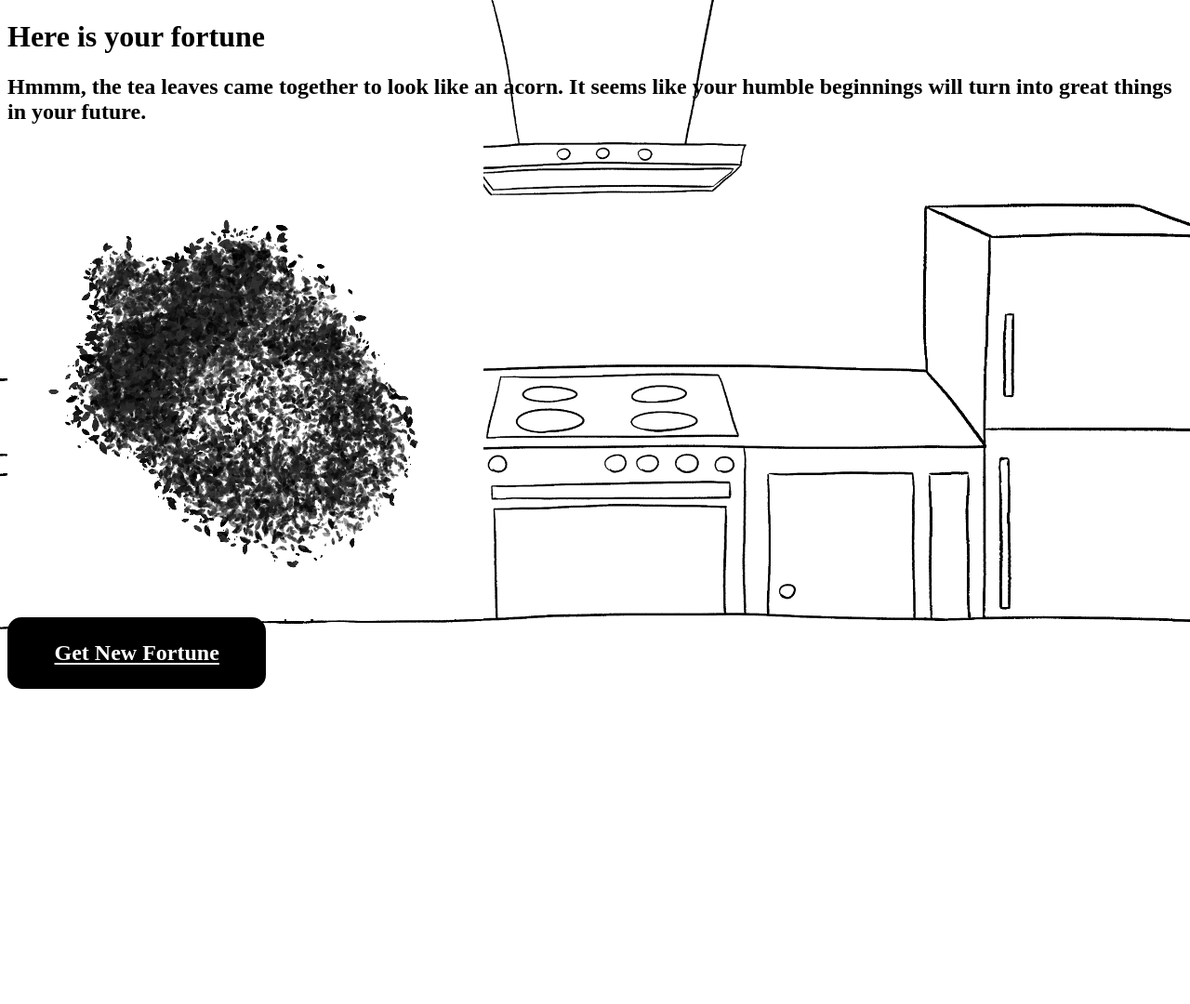
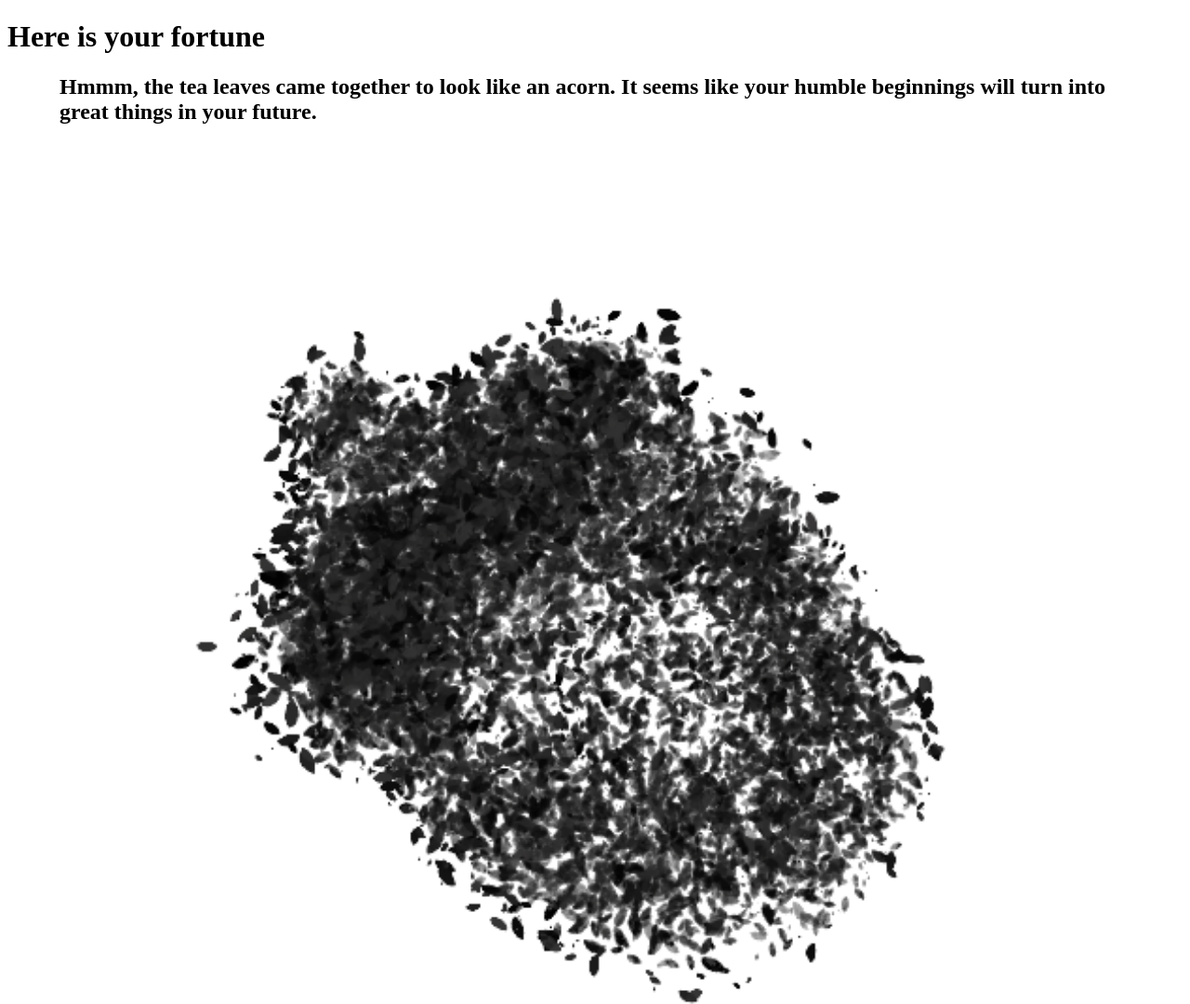
Before and after one commit to cse110-sp23-group18/cse110-sp23-group18, a website: page source/frame5.html in a window 1280 px wide. Shown: the top 1080 px of the page at 93% size. Before the commit the page ends 800 px from the top, so only its background shows below. Drawn offline with Linux system fonts and the light colour scheme.

Commit message:
Adjusted styling for frame 5

```diff
--- a/source/assets/styles/frame2.css
+++ b/source/assets/styles/frame2.css
@@ -4,7 +4,6 @@ Description: Styling specific for mobile
 */
 @media (max-width: 768px) {
     .teapot img {
-        position: sticky;
         position: relative;
         max-width: 30%;
         left: 145px;
@@ -22,7 +21,6 @@ Description: Styling specific for mobile
         position: sticky;
         left: 20vw;
         height: auto;
-
     }
 
     a {
@@ -51,6 +49,9 @@ Description: Styling specific for desktop and mobile
 .teacup img:hover {
     transform: scale(1.15);
 }
+.teapot img:hover {
+    transform: scale(1.15);
+}
 
 /*
 Description: Styling specific for desktop
--- a/source/assets/styles/frame5.css
+++ b/source/assets/styles/frame5.css
@@ -3,14 +3,13 @@ Description: Styling specific for mobile
 */
 @media (max-width: 768px) {
     h1 {
-        padding: 10px;
         position: relative;
         text-align: center;
-        font-size: 10vx;
     }
     h2 {
         position: relative;
         text-align: center;
+        font-size: 110%;
     }
 
     a{
@@ -23,12 +22,10 @@ Description: Styling specific for mobile
         padding-left: 4mm;
 
         position: relative;
-        top: 5vh;
+        top: 20vh;
         font-weight: bold;
         font-size: 20px;
-
     }
-
 
 }
 
@@ -38,18 +35,32 @@ Description: Styling specific for desktop and mobile
 button:hover, a:hover{
     background-color: rgb(238, 205, 19);
 }
+.prediction{
+    position: relative;
+    display: relative;
+    margin-left: auto;
+    margin-right: auto;
+    max-width: 90vw;
+}
 .prediction img {
     position: relative;
     display: block;
     margin-left: auto;
     margin-right: auto;
-    width: 90%;
-    height: auto;
+    max-width: 90%;
+}
+body{
+    background-color: white;
+    /*background-image: url('../images/backgrounds/backgroundDesktop.png');
+    background-size: 105%;
+    background-repeat: no-repeat;*/
 }
 
 /*
 Description: Styling specific for desktop
 */
 @media (min-width: 769px) {
-
+    .prediction img{
+        width: 90vw;
+    }
 }
--- a/source/frame5.html
+++ b/source/frame5.html
@@ -8,7 +8,7 @@
         <title>Tasseography</title>
 
         <!-- Main Stylesheet & Scripts-->
-        <link rel='stylesheet' href='./assets/styles/global.css'/>
+        <link rel='stylesheet' href='./assets/styles/frame5.css'/>
         <script src='./assets/scripts/index.js' type='module'></script>
         <script src="./assets/scripts/prediction.js" type="module"></script>
     </head>
```
